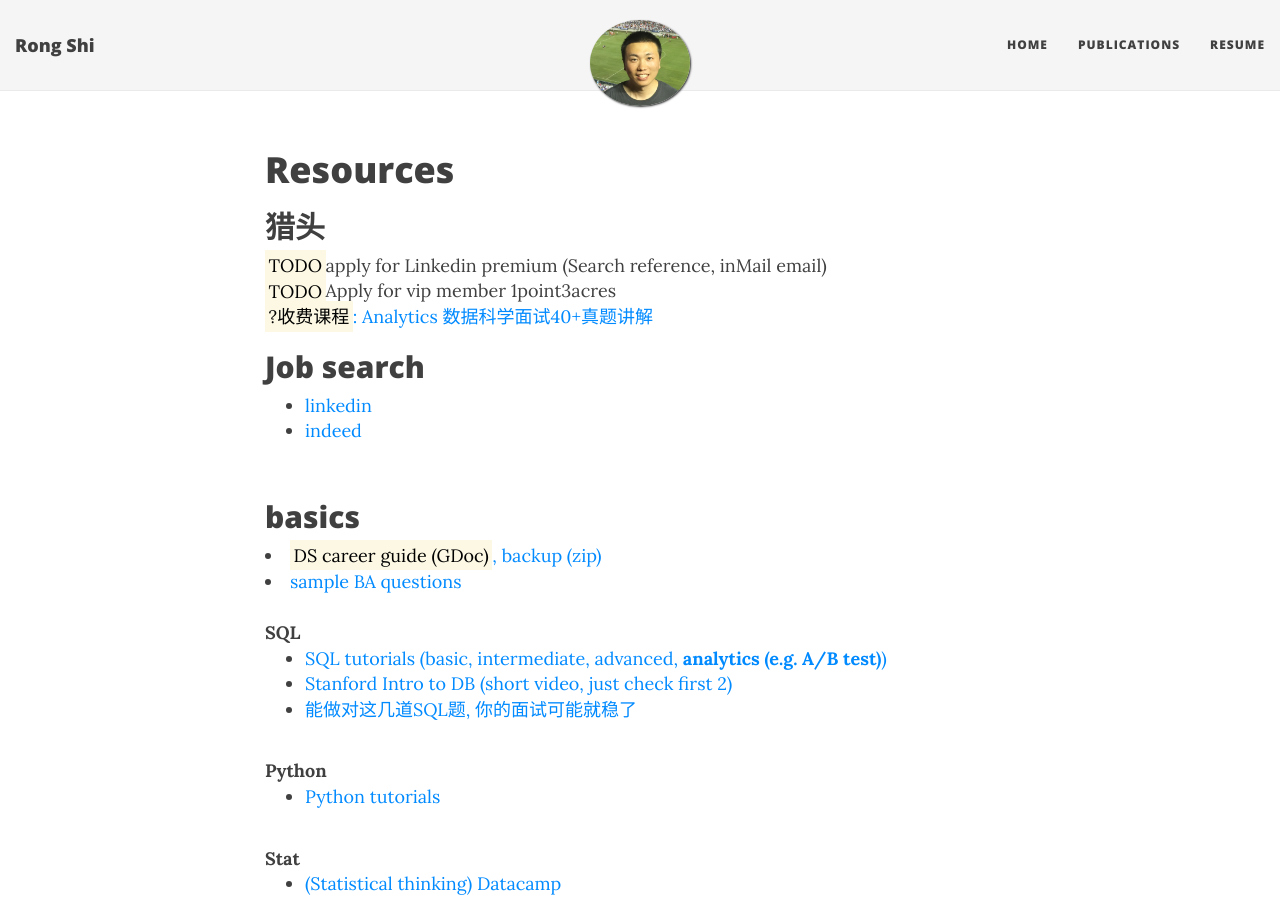
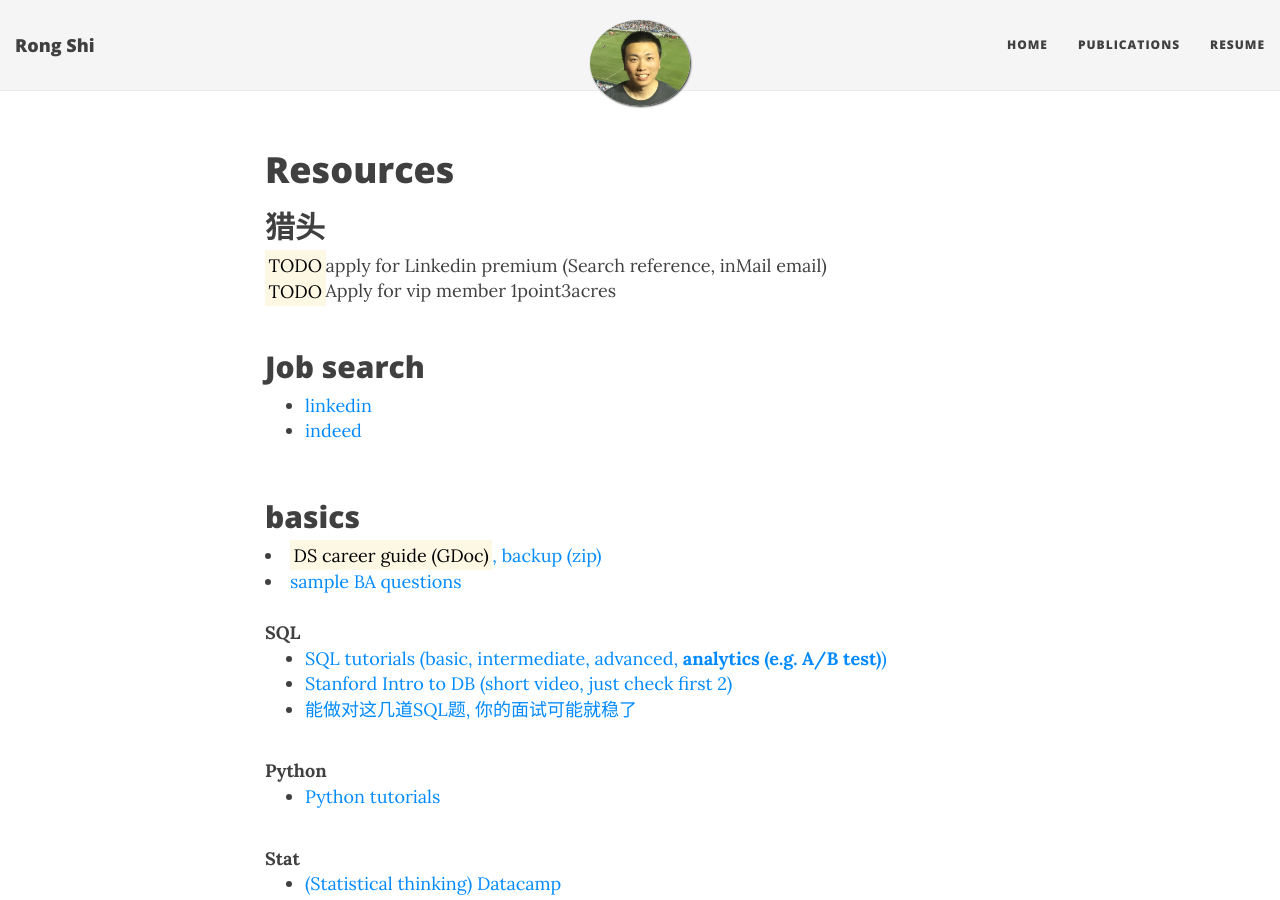
Before and after one commit to vdr007/vdr007.github.io, a Jekyll site: the page built from ba-resource.html, in a window 1280 px wide and 900 px high. Built offline with Jekyll 4.4.1, drawn with Linux system fonts in a browser that asks for light colours; nearby versions of some CDN libraries; some of the changed lines change nothing that is shown.

Commit message:
hide todo buy course

```diff
--- a/ba-resource.html
+++ b/ba-resource.html
@@ -16,7 +16,7 @@ permalink: /index/ba
 <br/>
 <mark>TODO</mark>Apply for vip member 1point3acres
 <br/>
-<a href="https://learn.1point3acres.com/courses/ds501-analytics/"><mark>?收费课程</mark>: Analytics 数据科学面试40+真题讲解</a>
+<!--a href="https://learn.1point3acres.com/courses/ds501-analytics/"><mark>?收费课程</mark>: Analytics 数据科学面试40+真题讲解</a-->
 
 
 <br/>
```
